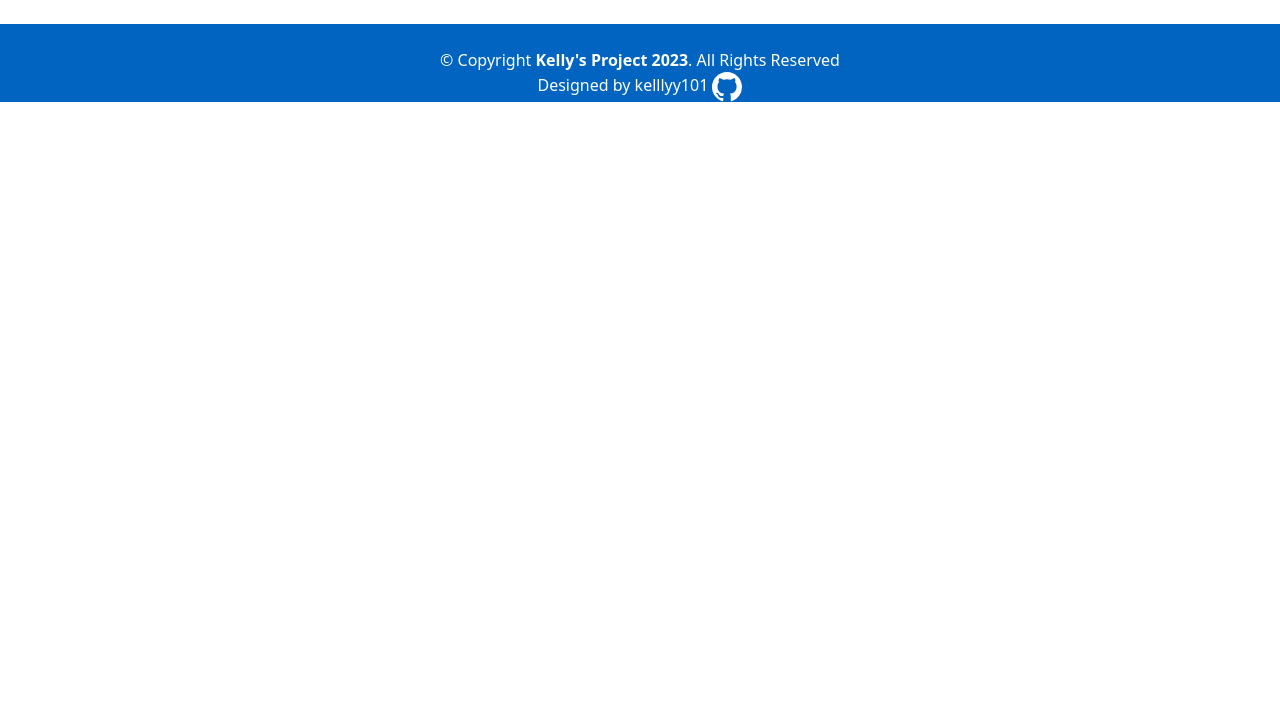
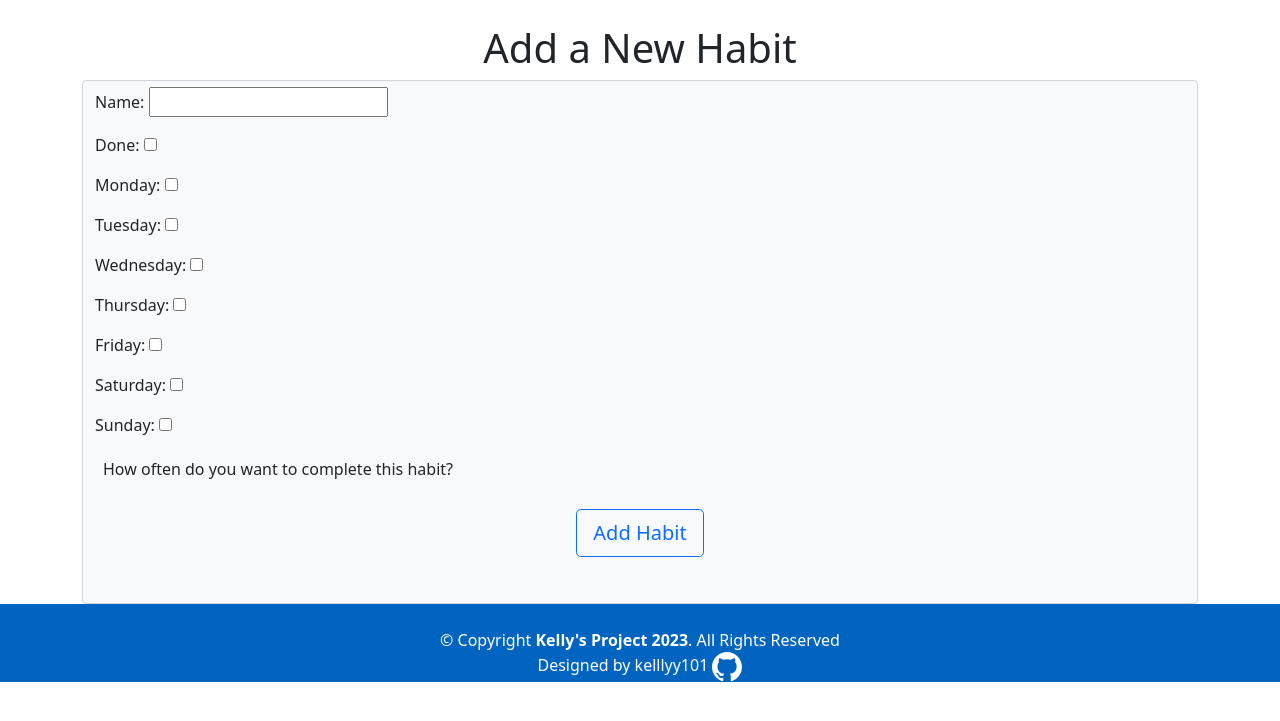
Before and after one commit to kelllyy101/habittracker-fullstack, a Django app: page /add in a window 1280 px wide. Shown: the part 56-777 px from the top of the page. Run offline with Django 3.2, Linux system fonts and the light colour scheme; a user stored in the database is signed in.

Commit message:
updated add_habit to get a user id to save habit under that particular user

```diff
--- a/habit/models.py
+++ b/habit/models.py
@@ -4,6 +4,7 @@ from django.db import models
 
 
 class Item(models.Model):
+    user_id = models.CharField(max_length=50, null=False, blank=False)
     name = models.CharField(max_length=50, null=False, blank=False)
     done = models.BooleanField(null=False, blank=False, default=False)
     monday = models.BooleanField(null=False, blank=False, default=False)
--- a/habit/templates/habits/add_habit.html
+++ b/habit/templates/habits/add_habit.html
@@ -1,8 +1,6 @@
 {% extends 'base_template.html' %}
 {% load static %}
-
-<body>
-    {% include 'navbar.html' %}
+{% block content %}
 
 <main class="d-flex flex-column align-items-center justify-content-center">
     <h1 text-dark mx-5 px-4>Add a New Habit
@@ -11,10 +9,6 @@
         {% csrf_token %}
         {{ form.as_p }}
         <p class="text-dark m-1 p-1">How often do you want to complete this habit?</p>
-            <!--
-        <input type="checkbox" class="btn-check" id="{{ day }}" name="frequency" autocomplete="off" value="{{ day }}">
-         <label class="btn btn-outline-light m-1" for=" day }}"> days[day] }}</label>
-        {% endfor } -->
         <div class="d-flex justify-content-center text-center w-100 my-4">
             <p>
                 <button type="submit" class="btn btn-outline-primary btn-lg">Add Habit</button>
@@ -22,16 +16,4 @@
         </div>
     </form>
 </main>
-
-    <!-- <form method="POST" action="add">
-    {% csrf_token %}
-    {{ form.as_p }}
-    </div>
-    <div class="d-flex justify-content-center w-100 my-4">
-        <p>
-            <button type="submit" class="btn btn-outline-warning w-25 btn-lg">Add Habit</button>
-        </p>
-    </div>
-</form> -->
-</body>
-</html>
+{% endblock %}
--- a/habit/views.py
+++ b/habit/views.py
@@ -31,8 +31,12 @@ def add_habit(request):
     if request.method == 'POST':
         form  = ItemForm(request.POST)
         if form.is_valid():
-            form.save()
+            habit = form.save(commit=False)
+            setattr(habit, "user_id", request.user.id)
+
+            habit.save()
             return redirect('get_habits')
+
     form = ItemForm()
     context = {
         'form': form
```
Also changed, not shown: habit/migrations/0005_item_user_id.py (added). Lines whose indentation alone changed are shown as unchanged.
